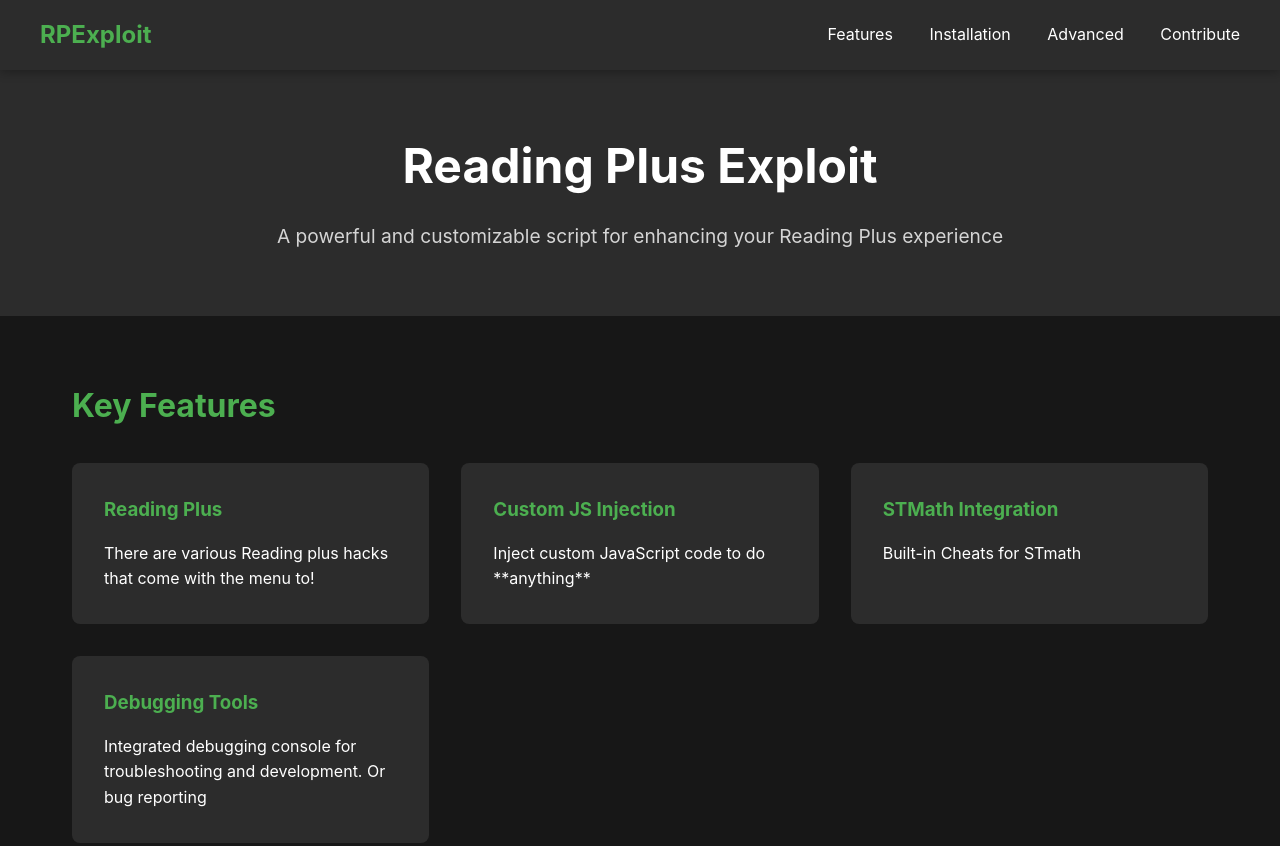
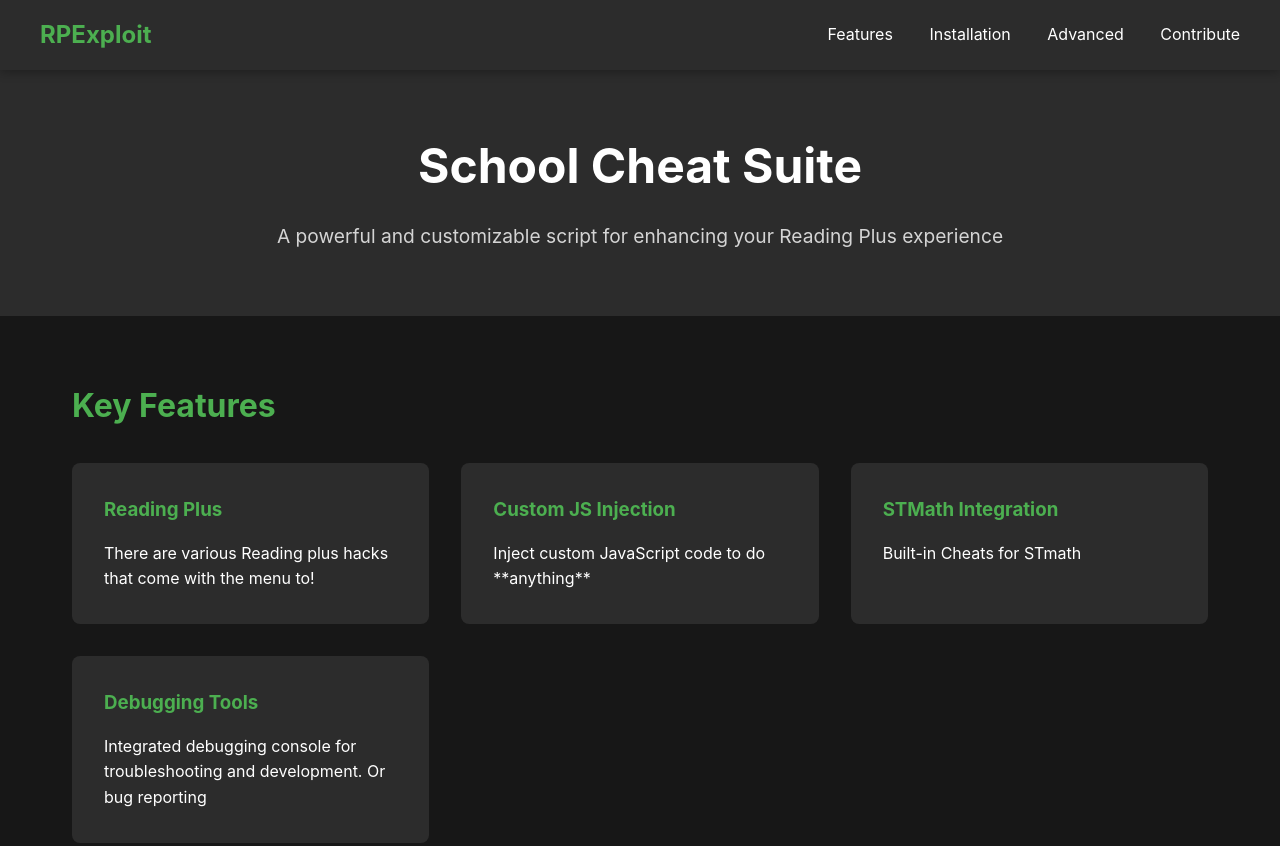
Before and after one commit to SAPH1TE/1017274812, a plain HTML site: page index.html in a window 1280 px wide. Shown: the top 846 px of the page. Drawn offline with Linux system fonts and the light colour scheme.

Commit message:
Update index.html

```diff
--- a/index.html
+++ b/index.html
@@ -191,7 +191,7 @@
     </nav>
 
     <section class="hero">
-        <h1>Reading Plus Exploit</h1>
+        <h1>School Cheat Suite</h1>
         <p>A powerful and customizable script for enhancing your Reading Plus experience</p>
     </section>
 
```
